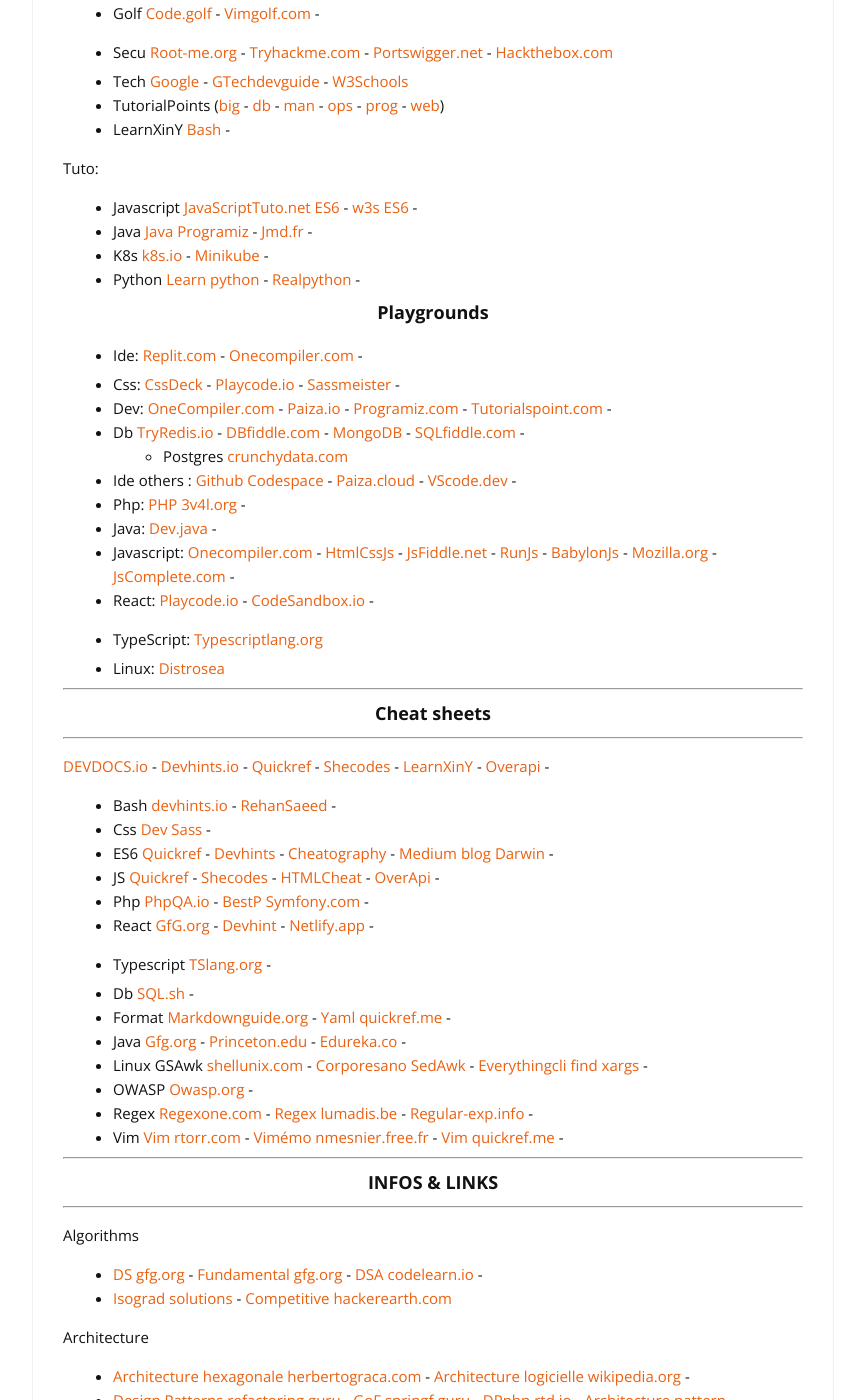
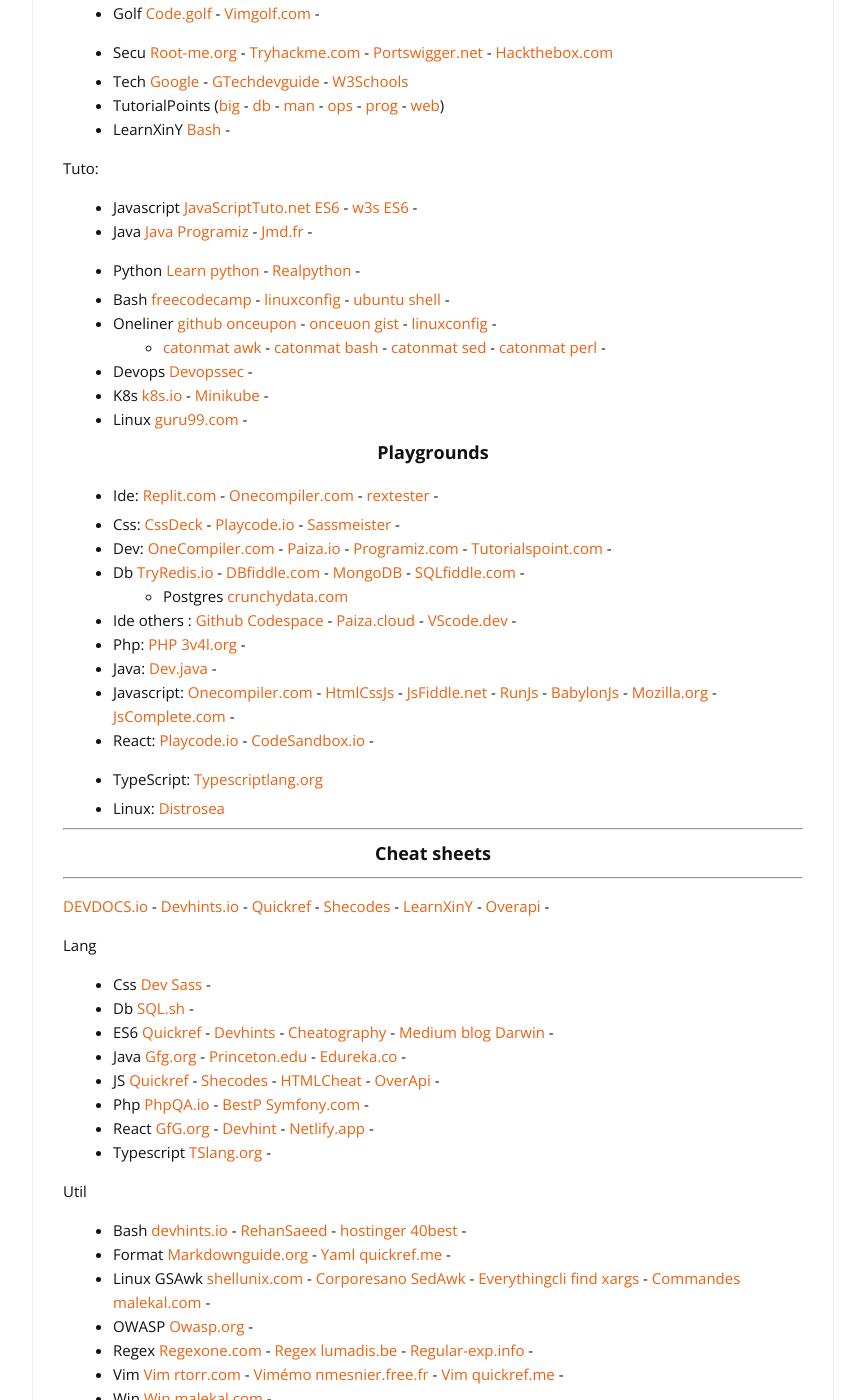
Before and after one commit to cylmat/cylmat.github.io, a Jekyll site: the page built from _pages/USEFUL.md, in a window 1280 px wide and 1400 px high, scrolled down 621 px. Shown: the whole window, without its empty margins (207-1072 px from the left). Built offline with Jekyll 4.4.1, drawn with Linux system fonts in a browser that asks for light colours; nearby versions of some CDN libraries; some of the changed text lies outside the part shown.

Commit message:
Update USEFUL.md

```diff
--- a/_pages/USEFUL.md
+++ b/_pages/USEFUL.md
@@ -13,7 +13,7 @@
 * [Lemondeinfo.fr](https://www.lemondeinformatique.fr/internet-et-e-business-11.html) - [Dzone.com](https://dzone.com/web-development-programming-tutorials-tools-news) - [Grafikart.fr](https://grafikart.fr/blog)
 
 Tech
-* Front [Sitepoint.com](https://www.sitepoint.com) - [Delicious-insights](https://delicious-insights.com/fr/articles-et-tutos/) - [Knowledgehut.com](https://www.knowledgehut.com/blog/category/web-development) -
+* Front [Sitepoint.com](https://www.sitepoint.com) - [Delicious-insights](https://delicious-insights.com/fr/articles-et-tutos/) - [Knowledgehut.com](https://www.knowledgehut.com/blog/category/web-development) - [Catonmat](https://catonmat.net/) -
 * Linux [Linux.org](https://linuxfr.org) - [Lafermeduweb.net](https://www.lafermeduweb.net) - [Korben.info](https://korben.info) -
 * PHP [Php Humancoder.com](https://news.humancoders.com/t/php) - [Strangebuzz.com](https://www.strangebuzz.com/fr) - [LMI-Php](https://www.lemondeinformatique.fr/toute-l-actualite-marque-sur-php-group-711.html) - [Php Developpez.com](https://php.developpez.com) - [Php Linux.org](https://linuxfr.org/sections/php) -
 * Java [Java Linux.org](https://linuxfr.org/sections/java) - [Java LMI](https://www.lemondeinformatique.fr/toute-l-actualite-produit-sur-java-42.html)
@@ -34,12 +34,18 @@
 Tuto:
 * Javascript [JavaScriptTuto.net ES6](https://www.javascripttutorial.net/es6) - [w3s ES6](https://www.w3schools.com/js/js_es6.asp) -
 * Java [Java Programiz](https://www.programiz.com/java-programming) - [Jmd.fr](https://www.jmdoudoux.fr/accueil_java.htm) -
-* K8s [k8s.io](https://kubernetes.io/docs/tutorials/) - [Minikube](https://minikube.sigs.k8s.io/docs/start/) -
 * Python [Learn python](https://www.learnpython.org) - [Realpython](https://realpython.com) -
+
++ Bash [freecodecamp](https://www.freecodecamp.org/news/bash-scripting-tutorial-linux-shell-script-and-command-line-for-beginners/) - [linuxconfig](https://linuxconfig.org/bash-scripting-tutorial) - [ubuntu shell](https://doc.ubuntu-fr.org/tutoriel/script_shell) -
++ Oneliner [github onceupon](https://github.com/onceupon/Bash-Oneliner) - [onceuon gist](https://gist.github.com/onceupon/b225f26c4cbc6eb4c41c3a4f09ba9ed7) - [linuxconfig](https://linuxconfig.org/linux-complex-bash-one-liner-examples) -
+  - [catonmat awk](https://catonmat.net/awk-one-liners-explained-part-one) - [catonmat bash](https://catonmat.net/bash-one-liners-explained-part-one) - [catonmat sed](https://catonmat.net/sed-one-liners-explained-part-one) - [catonmat perl](https://catonmat.net/perl-one-liners-explained-part-one) -
++ Devops [Devopssec](https://devopssec.fr) -
++ K8s [k8s.io](https://kubernetes.io/docs/tutorials/) - [Minikube](https://minikube.sigs.k8s.io/docs/start/) -
++ Linux [guru99.com](https://www.guru99.com/fr/unix-linux-tutorial.html) -
 
 ### <center>Playgrounds</center>
 
-- Ide: [Replit.com](https://replit.com/~) - [Onecompiler.com](https://onecompiler.com) -
+- Ide: [Replit.com](https://replit.com/~) - [Onecompiler.com](https://onecompiler.com) - [rextester](https://rextester.com/) -
 
 * Css: [CssDeck](https://cssdeck.com/) - [Playcode.io](https://playcode.io/css) - [Sassmeister](https://www.sassmeister.com/) -
 * Dev: [OneCompiler.com](https://onecompiler.com) - [Paiza.io](https://paiza.io/en) - [Programiz.com](https://www.programiz.com/python-programming/online-compiler) - [Tutorialspoint.com](https://www.tutorialspoint.com/codingground.htm) -
@@ -60,21 +66,24 @@
 
 [DEVDOCS.io](https://devdocs.io) - [Devhints.io](https://devhints.io) - [Quickref](https://quickref.me) - [Shecodes](http://cheatsheets.shecodes.io) - [LearnXinY](https://learnxinyminutes.com) - [Overapi](https://overapi.com/javascript) -
 
-- Bash [devhints.io](https://devhints.io/bash) - [RehanSaeed](https://github.com/RehanSaeed/Bash-Cheat-Sheet) -
+Lang
 - Css [Dev Sass](https://devhints.io/sass) -
+- Db [SQL.sh](https://sql.sh) -
 - ES6 [Quickref](https://quickref.me/es6.html) - [Devhints](https://devhints.io/es6) - [Cheatography](https://cheatography.com/romansemko/cheat-sheets/ecmascript-6-es6) - [Medium blog Darwin](https://medium.com/edonec/ecmascript-cheatsheet-the-darwin-theory-of-javascript-90fabc23df4c) -
+- Java [Gfg.org](https://www.geeksforgeeks.org/java-cheat-sheet) - [Princeton.edu](https://introcs.cs.princeton.edu/java/11cheatsheet/) - [Edureka.co](https://www.edureka.co/blog/cheatsheets/java-cheat-sheet/) -
 - JS [Quickref](https://quickref.me/javascript.html) - [Shecodes](http://cheatsheets.shecodes.io/javascript) - [HTMLCheat](https://htmlcheatsheet.com/js) - [OverApi](https://overapi.com/javascript) -
 - Php [PhpQA.io](https://phpqa.io) - [BestP Symfony.com](https://symfony.com/doc/current/best_practices.html) -
 - React [GfG.org](https://www.geeksforgeeks.org/react-cheat-sheet/) - [Devhint](https://devhints.io/react) - [Netlify.app](https://react-typescript-cheatsheet.netlify.app) -
 - Typescript [TSlang.org](https://www.typescriptlang.org/cheatsheets) -
 
-- Db [SQL.sh](https://sql.sh) -
+Util
+- Bash [devhints.io](https://devhints.io/bash) - [RehanSaeed](https://github.com/RehanSaeed/Bash-Cheat-Sheet) - [hostinger 40best](https://www.hostinger.fr/tutoriels/commandes-linux) -
 - Format [Markdownguide.org](https://www.markdownguide.org/cheat-sheet) - [Yaml quickref.me](https://quickref.me/yaml.html) -
-- Java [Gfg.org](https://www.geeksforgeeks.org/java-cheat-sheet) - [Princeton.edu](https://introcs.cs.princeton.edu/java/11cheatsheet/) - [Edureka.co](https://www.edureka.co/blog/cheatsheets/java-cheat-sheet/) -
-- Linux GSAwk [shellunix.com](https://www.shellunix.com) - [Corporesano SedAwk](http://www.corporesano.org/doc-site/grepawksed.html) - [Everythingcli find xargs](https://www.everythingcli.org/find-exec-vs-find-xargs) -
+- Linux GSAwk [shellunix.com](https://www.shellunix.com) - [Corporesano SedAwk](http://www.corporesano.org/doc-site/grepawksed.html) - [Everythingcli find xargs](https://www.everythingcli.org/find-exec-vs-find-xargs) - [Commandes malekal.com](https://www.malekal.com/liste-des-commandes-linux) -
 - OWASP [Owasp.org](https://cheatsheetseries.owasp.org/Glossary.html) -
 - Regex [Regexone.com](https://regexone.com) - [Regex lumadis.be](https://lumadis.be/regex) - [Regular-exp.info](https://www.regular-expressions.info) -
 - Vim [Vim rtorr.com](https://vim.rtorr.com) - [Vimémo nmesnier.free.fr](http://nmesnier.free.fr/vim.html) - [Vim quickref.me](https://quickref.me/vim) -
+- Win [Win malekal.com](https://www.malekal.com/liste-commandes-invite-de-commandes-windows) -
 
 ---
 ### <center>INFOS & LINKS</center>
```
Also changed, not shown: other parts of _pages/USEFUL.md (+0 -4 lines).
